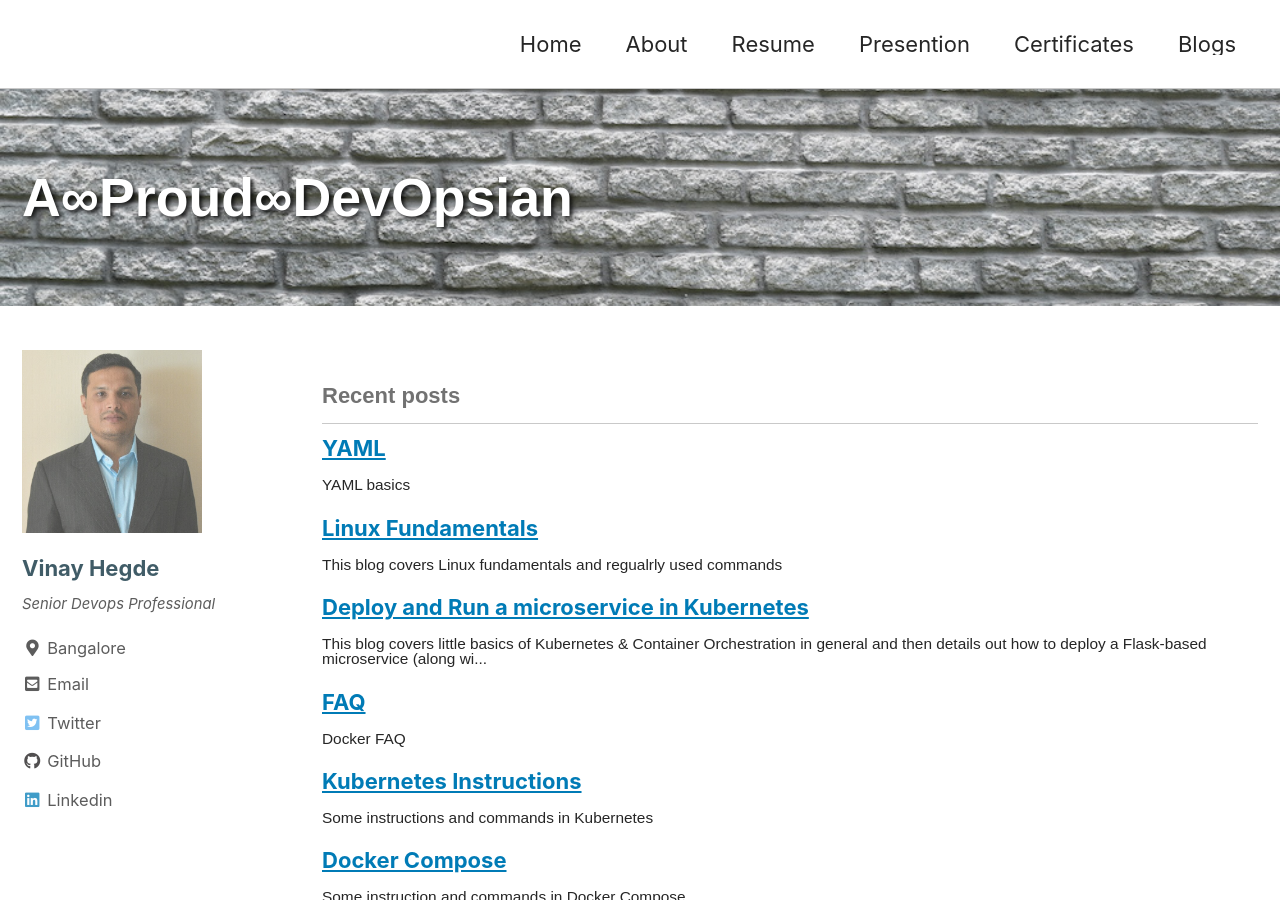
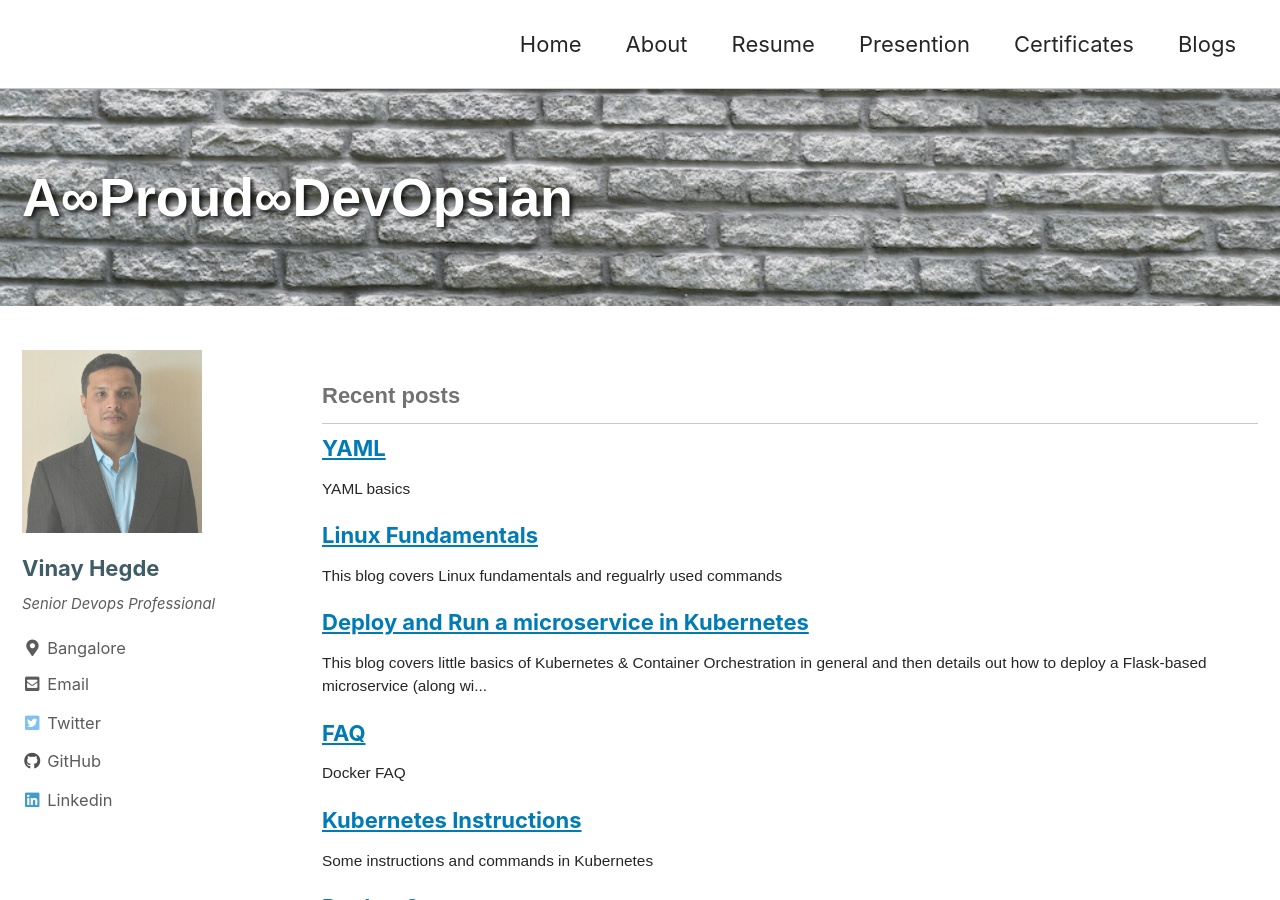
Before and after one commit to vinaydhegde/vinaydhegde.github.io, a Jekyll site: the page built from index.html, in a window 1280 px wide and 900 px high. Built offline with Jekyll 4.4.1, drawn with Linux system fonts in a browser that asks for light colours; cached includes are drawn as plain includes; nearby versions of some CDN libraries; the list of posts is cut into pages by our own code.

Commit message:
Update _base.scss

```diff
--- a/_sass/minimal-mistakes/_base.scss
+++ b/_sass/minimal-mistakes/_base.scss
@@ -13,7 +13,7 @@ body {
   padding: 0;
   color: $text-color;
   font-family: $global-font-family;
-  line-height: 1.0;
+  line-height: 1.5;
 
   &.overflow--hidden {
     /* when primary navigation is visible, the content in the background won't scroll */
```
